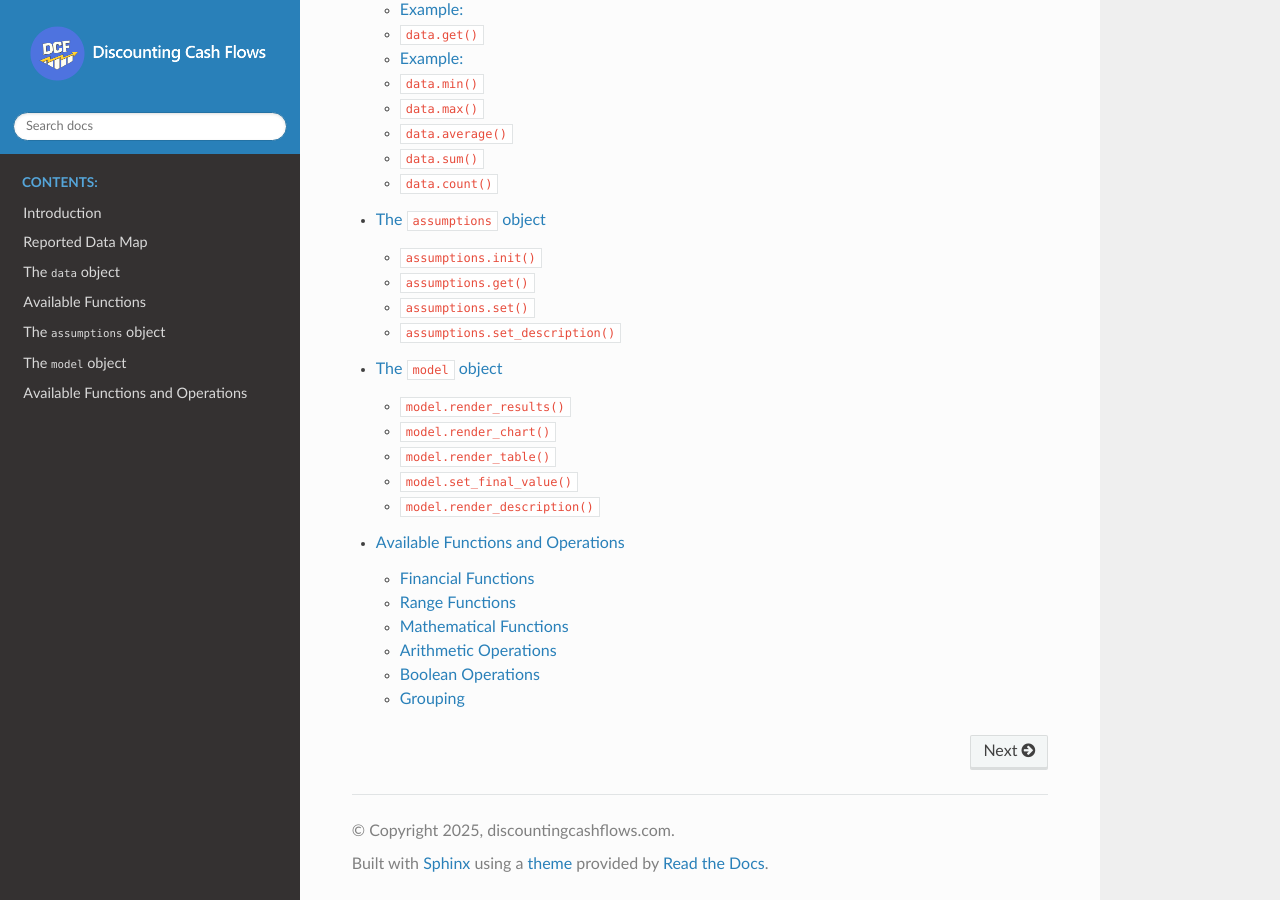
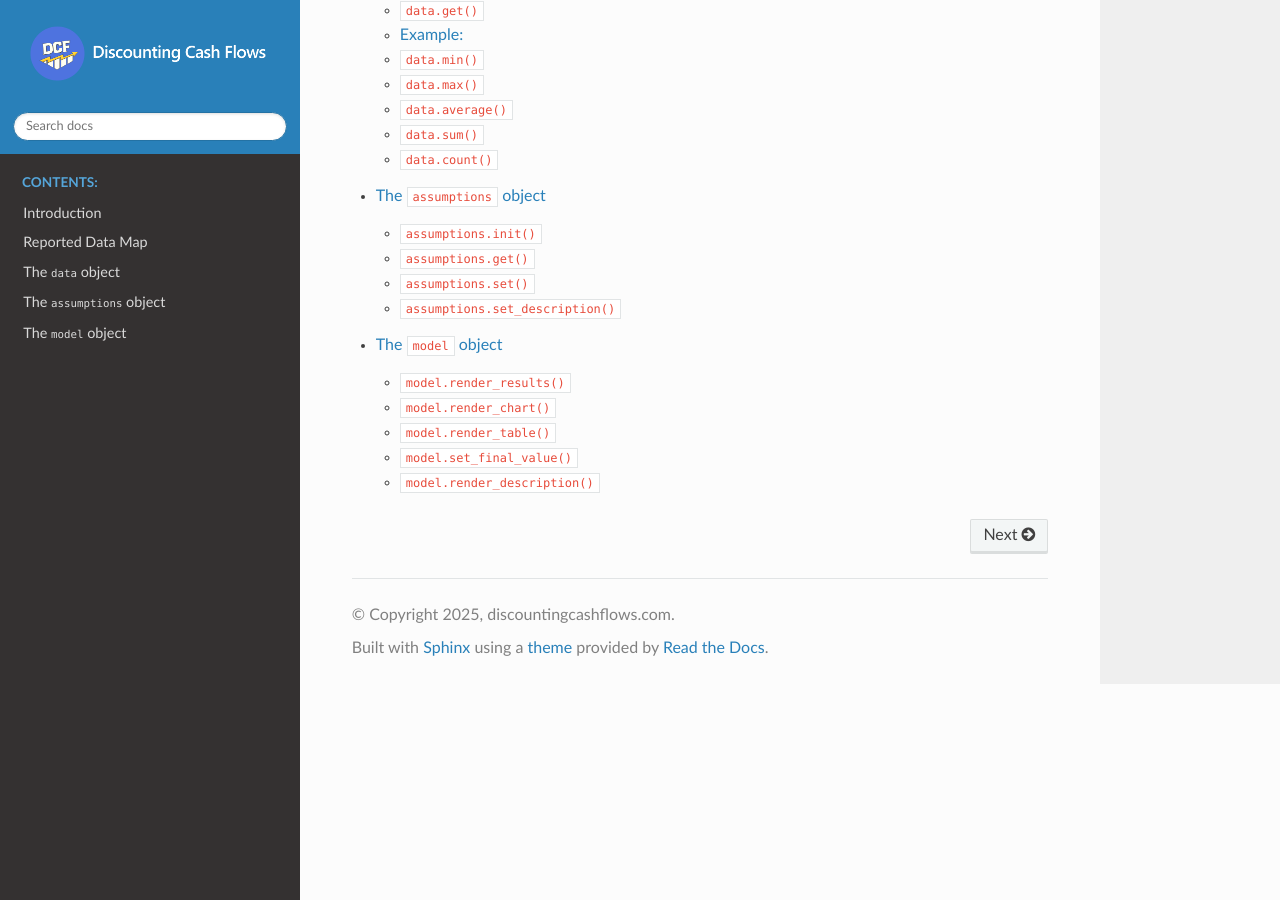
Before and after one commit to DiscountingCashFlows/readthedocs, a Sphinx documentation site: the page built from docs/source/index.rst, in a window 1280 px wide and 900 px high, scrolled down 2007 px. Built offline with Sphinx 7.4.7 and the Read the Docs theme 3.1.0, drawn with Linux system fonts in a browser that asks for light colours.

Commit message:
update docs part 3

```diff
--- a/docs/source/conf.py
+++ b/docs/source/conf.py
@@ -5,9 +5,6 @@
 project = 'Discounting Cash Flows'
 copyright = '2025, discountingcashflows.com'
 author = 'Discounting Cash Flows'
-
-release = '0.1'
-version = '0.1.0'
 
 # -- General configuration
 
--- a/docs/source/data_object.rst
+++ b/docs/source/data_object.rst
@@ -180,7 +180,7 @@ projected revenue, and displays the results in a table:
    })
 
 Available Functions
--------------------
+~~~~~~~~~~~~~~~~~~~
 
 ``function:growth``
 ~~~~~~~~~~~~~~~~~~~
--- a/docs/source/functions.rst
+++ /dev/null
@@ -1,55 +0,0 @@
-Available Functions and Operations
-==================================
-
-Specialized functions for financial modeling:
-
-Financial Functions
--------------------
-
-- ``function:growth``
-- ``function:discount``
-- ``function:compound``
-- ``function:linear_regression``
-
-Range Functions
----------------
-
-- ``function:average``
-- ``function:sum`` / ``function:add``
-- ``function:max`` / ``function:maximum``
-- ``function:min`` / ``function:minimum``
-- ``function:multiply``
-
-Mathematical Functions
-----------------------
-
-- ``function:sqrt``
-- ``function:pow``
-- ``function:log``
-- ``function:exp``
-
-Arithmetic Operations
----------------------
-
-- Addition ``+``
-- Subtraction ``-``
-- Multiplication ``*``
-- Division ``/``
-- Floor Division ``//``
-- Exponentiation ``**``
-- Modulus ``%``
-
-Boolean Operations
-------------------
-
-- Equal to ``==``
-- Not equal to ``!=``
-- Less than ``<``
-- Greater than ``>``
-- Less or equal ``<=``
-- Greater or equal ``>=``
-
-Grouping
---------
-
-- Parentheses ``(`` ``)``
--- a/docs/source/index.rst
+++ b/docs/source/index.rst
@@ -51,4 +51,3 @@ Contents
    data_object
    assumptions_object
    model_object
-   functions
```
